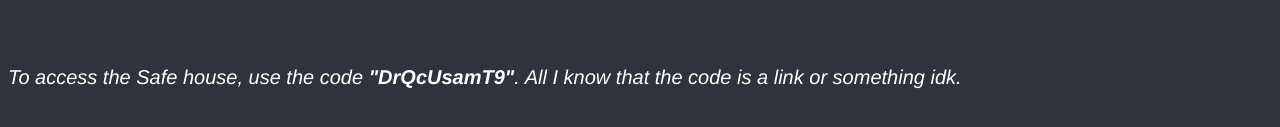
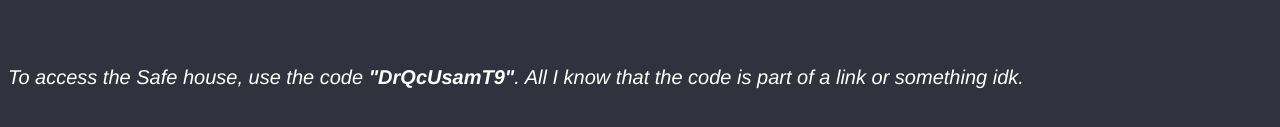
Before and after one commit to dpMusicman/ReactorFailure.github.io, a plain HTML site: page event.html in a window 1280 px wide. Shown: the part 245-372 px from the top of the page. Drawn offline with Linux system fonts and the light colour scheme.

Commit message:
Tiny Update

```diff
--- a/event.html
+++ b/event.html
@@ -23,6 +23,6 @@
             <h1>Friday Entertainment</h1>
         </div>
         <br>
-        <p><em>To access the Safe house, use the code <strong>"DrQcUsamT9"</strong>. All I know that the code is a link or something idk.</em></p>
+        <p><em>To access the Safe house, use the code <strong>"DrQcUsamT9"</strong>. All I know that the code is part of a link or something idk.</em></p>
     </body>
 </html>
```
